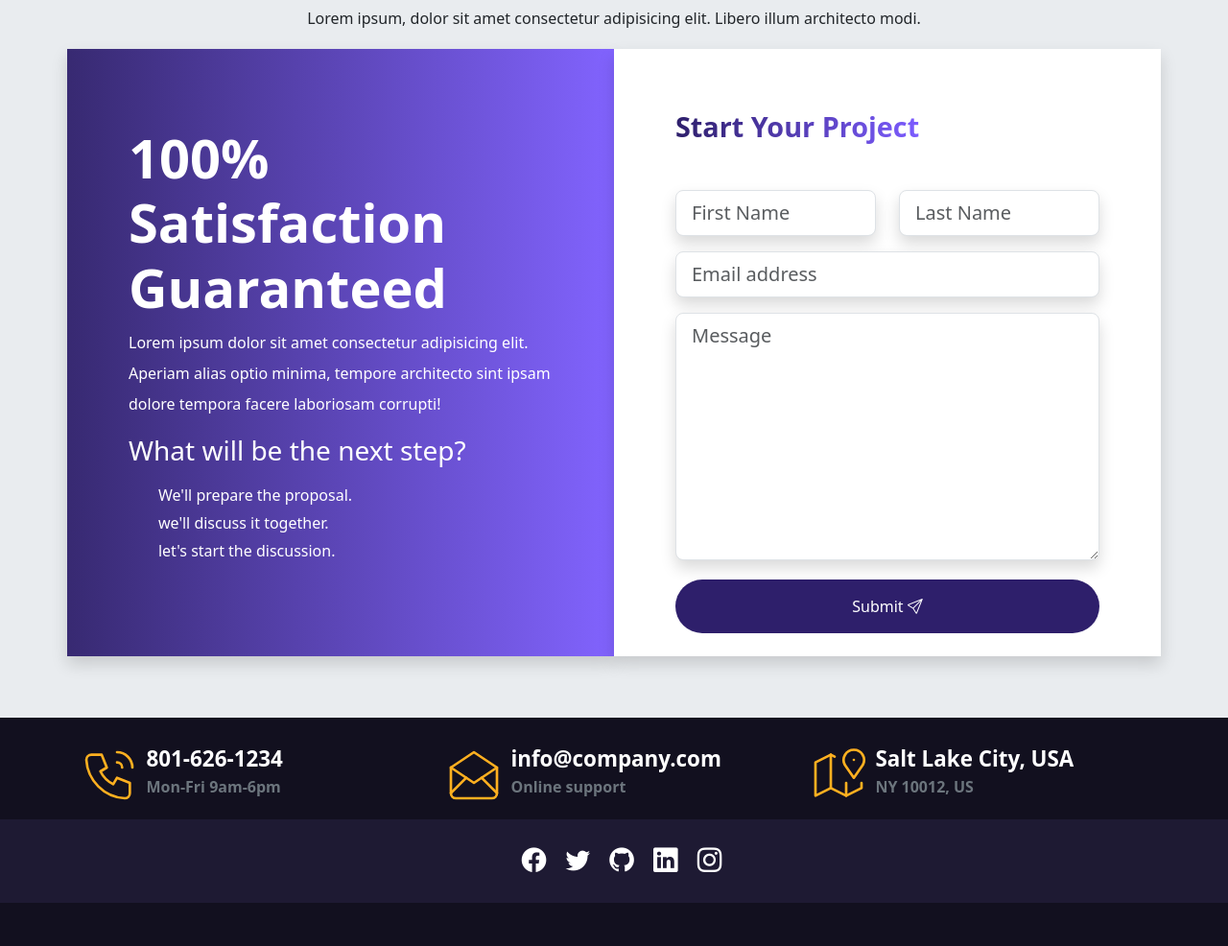
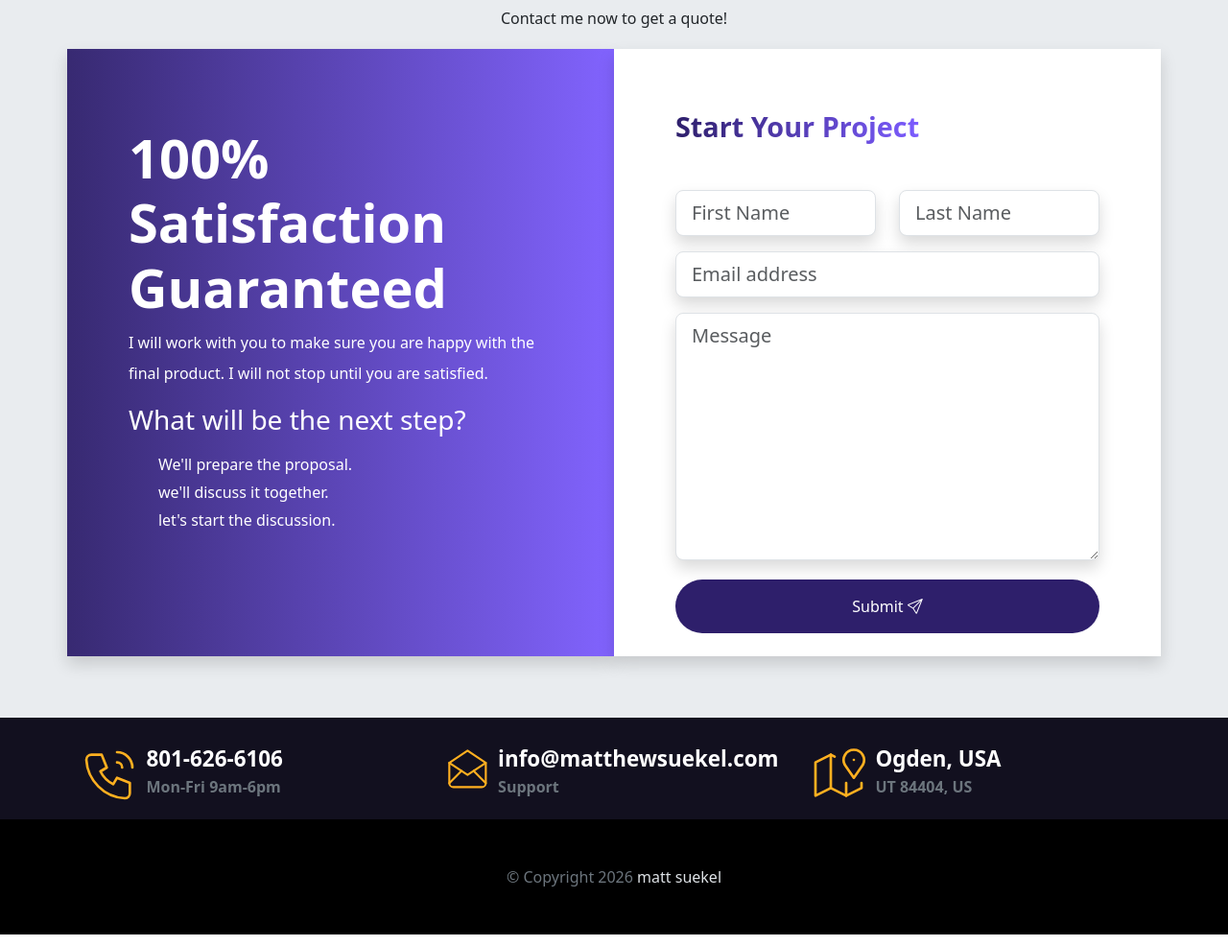
Before and after one commit to MattSuekel/web2890review, a website built with Vite: page src/index.html in a window 1280 px wide. Shown: the part 6895-7881 px from the top of the page at 96% size. Built offline with nearby package versions, Linux system fonts and the light colour scheme.

Commit message:
change more placeholder

```diff
--- a/src/index.html
+++ b/src/index.html
@@ -558,7 +558,7 @@
         <h1 class="display-3 fw-bold text-capitalize">Get started</h1>
         <div class="heading-line"></div>
         <p class="lh-lg">
-          Lorem ipsum, dolor sit amet consectetur adipisicing elit. Libero illum architecto modi.
+          Contact me now to get a quote!
         </p>
       </div>
 
@@ -567,8 +567,7 @@
           <div class="cta-info w-100">
             <h4 class="display-4 fw-bold">100% Satisfaction Guaranteed</h4>
             <p class="lh-lg">
-              Lorem ipsum dolor sit amet consectetur adipisicing elit. Aperiam alias optio minima, tempore architecto
-              sint ipsam dolore tempora facere laboriosam corrupti!
+              I will work with you to make sure you are happy with the final product. I will not stop until you are satisfied.
             </p>
             <h3 class="display-3--brief">What will be the next step?</h3>
             <ul class="cta-info__list">
@@ -626,7 +625,7 @@
             </svg>
           </div>
           <div class="contact-box__info">
-            <a href="#" class="contact-box__info--title">801-626-1234</a>
+            <a href="#" class="contact-box__info--title">801-626-6106</a>
             <p class="contact-box__info--subtitle"> Mon-Fri 9am-6pm</p>
           </div>
         </div>
@@ -642,8 +641,8 @@
             </svg>
           </div>
           <div class="contact-box__info">
-            <a href="#" class="contact-box__info--title">info@company.com</a>
-            <p class="contact-box__info--subtitle">Online support</p>
+            <a href="#" class="contact-box__info--title">info@matthewsuekel.com</a>
+            <p class="contact-box__info--subtitle">Support</p>
           </div>
         </div>
         <div class="col-md-4 col-lg-4 contact-box pt-1 d-md-block d-lg-flex d-flex">
@@ -659,14 +658,14 @@
             </svg>
           </div>
           <div class="contact-box__info">
-            <a href="#" class="contact-box__info--title">Salt Lake City, USA</a>
-            <p class="contact-box__info--subtitle">NY 10012, US</p>
+            <a href="#" class="contact-box__info--title">Ogden, USA</a>
+            <p class="contact-box__info--subtitle">UT 84404, US</p>
           </div>
         </div>
       </div>
     </div>
 
-    <div class="footer-sm">
+    <!-- <div class="footer-sm">
       <div class="container">
         <div class="row py-4 text-center text-white">
           <div class="col-lg-12 col-md-6">
@@ -721,14 +720,14 @@
           </ul>
         </div>
       </div>
-    </div>
+    </div> -->
 
     <div class="footer-bottom pt-5 pb-5">
       <div class="container">
         <div class="row text-center text-white">
           <div class="col-12">
             <div class="footer-bottom__copyright">
-              &COPY; Copyright 2026 <a href="#">matt suekle</a>
+              &COPY; Copyright 2026 <a href="#">matt suekel</a>
             </div>
           </div>
         </div>
```
